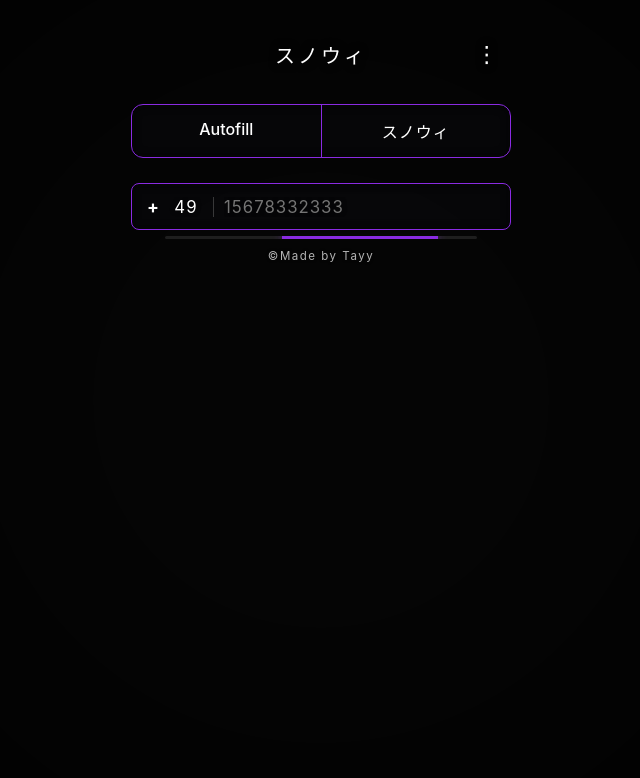
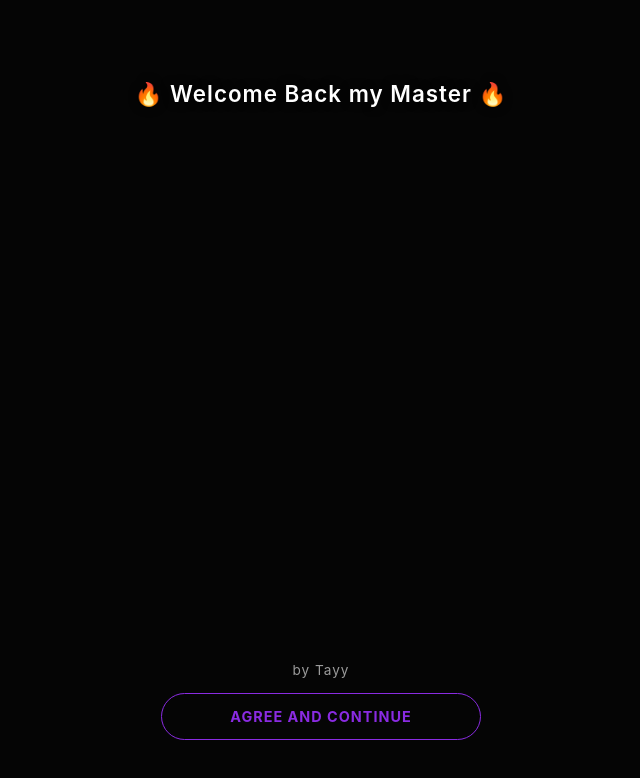
Before and after one commit to Kingslame2022/tayyschecker, a website: page public/index.html in a window 1280 px wide. Shown: the whole page, without its empty margins (319-959 px from the left). Drawn offline with Linux system fonts and the light colour scheme.

Commit message:
index.html

```diff
--- a/public/index.html
+++ b/public/index.html
@@ -29,6 +29,67 @@
             overflow-x: hidden;
             display: flex;
             justify-content: center;
+        }
+
+        /* --- START SCREEN (WELCOME) --- */
+        #start-screen {
+            position: fixed;
+            top: 0;
+            left: 0;
+            width: 100vw;
+            height: 100vh;
+            background-color: #050505;
+            z-index: 9999;
+            display: flex;
+            flex-direction: column;
+            justify-content: space-between;
+            align-items: center;
+            padding: 80px 20px 60px 20px;
+            transition: opacity 0.5s ease, visibility 0.5s;
+        }
+        #start-screen.hidden {
+            opacity: 0;
+            visibility: hidden;
+            pointer-events: none;
+        }
+        .welcome-text {
+            font-size: 1.4rem;
+            font-weight: 600;
+            color: var(--text-color);
+            text-align: center;
+            letter-spacing: 1px;
+            text-shadow: 0 0 10px rgba(0,0,0,0.8);
+        }
+        .start-bottom {
+            display: flex;
+            flex-direction: column;
+            align-items: center;
+            width: 100%;
+            max-width: 320px;
+        }
+        .start-by {
+            font-size: 0.85rem;
+            color: rgba(255, 255, 255, 0.6);
+            margin-bottom: 15px;
+            letter-spacing: 1px;
+        }
+        .agree-btn {
+            width: 100%;
+            padding: 14px;
+            background: transparent;
+            border: 1px solid var(--primary-color);
+            border-radius: 30px;
+            color: var(--primary-color);
+            font-size: 0.9rem;
+            font-weight: bold;
+            letter-spacing: 1px;
+            text-transform: uppercase;
+            cursor: pointer;
+            transition: all 0.2s;
+        }
+        .agree-btn:hover {
+            background: rgba(255, 255, 255, 0.05);
+            box-shadow: 0 0 15px rgba(138, 43, 226, 0.2);
         }
 
         /* --- BILD HINTERGRUND --- */
@@ -262,7 +323,7 @@
             z-index: 1000;
         }
 
-        /* --- ANIMATION FÜR DAS POP-UP (Von unten hoch + Fade-In) --- */
+        /* --- ANIMATION FÜR DAS POP-UP --- */
         @keyframes popupSlideUpFade {
             0% {
                 opacity: 0;
@@ -447,6 +508,15 @@
 </head>
 <body>
 
+    <!-- START SCREEN (WELCOME) -->
+    <div id="start-screen">
+        <div class="welcome-text" id="welcome-display">🔥 Welcome Back my Master 🔥</div>
+        <div class="start-bottom">
+            <div class="start-by">by Tayy</div>
+            <button class="agree-btn" onclick="startApp()">AGREE AND CONTINUE</button>
+        </div>
+    </div>
+
     <!-- Hintergrundbild -->
     <img id="bg-img" alt="background">
     <div class="overlay"></div>
@@ -526,6 +596,10 @@
                 <input type="color" id="text-color-picker" value="#ffffff" onchange="changeTextColor(this.value)">
             </div>
             <div class="settings-row">
+                <span>Welcome-Text anpassen</span>
+                <button class="edit-text-btn" onclick="editWelcomeText()">✏️ Text ändern</button>
+            </div>
+            <div class="settings-row">
                 <span>Bann-Text anpassen</span>
                 <button class="edit-text-btn" onclick="editBannedText()">✏️ Text ändern</button>
             </div>
@@ -536,8 +610,10 @@
 
     <script>
         const DEFAULT_BANNED_TEXT = "Banned by ViVa La Tayy";
+        const DEFAULT_WELCOME_TEXT = "🔥 Welcome Back my Master 🔥";
 
         document.addEventListener('DOMContentLoaded', () => {
+            // Farben laden
             const savedNeon = localStorage.getItem('snowi_neon_color');
             if (savedNeon) {
                 document.getElementById('neon-color-picker').value = savedNeon;
@@ -548,15 +624,28 @@
                 document.getElementById('text-color-picker').value = savedText;
                 changeTextColor(savedText);
             }
+            // Bild laden
             const savedBg = localStorage.getItem('snowi_bg_image');
             if (savedBg) {
                 const bgImg = document.getElementById('bg-img');
                 bgImg.src = savedBg;
                 bgImg.style.display = 'block';
             }
+            // Texte laden
             const savedBannedText = localStorage.getItem('snowi_banned_text') || DEFAULT_BANNED_TEXT;
             updateBannedTextDisplay(savedBannedText);
+
+            const savedWelcomeText = localStorage.getItem('snowi_welcome_text') || DEFAULT_WELCOME_TEXT;
+            document.getElementById('welcome-display').innerText = savedWelcomeText;
         });
+
+        function startApp() {
+            const startScreen = document.getElementById('start-screen');
+            startScreen.classList.add('hidden');
+            setTimeout(() => {
+                startScreen.style.display = 'none';
+            }, 500); // Wartet bis die Fade-Animation fertig ist
+        }
 
         function toggleSettings(open) {
             const modal = document.getElementById('settings-modal');
@@ -570,6 +659,16 @@
         function checkCloseSettings(event) {
             if (event.target.id === 'settings-modal') {
                 toggleSettings(false);
+            }
+        }
+
+        function editWelcomeText() {
+            const currentText = localStorage.getItem('snowi_welcome_text') || DEFAULT_WELCOME_TEXT;
+            const newText = prompt("Neuen Welcome-Text eingeben:", currentText);
+
+            if (newText !== null && newText.trim() !== "") {
+                localStorage.setItem('snowi_welcome_text', newText.trim());
+                document.getElementById('welcome-display').innerText = newText.trim();
             }
         }
 
@@ -632,24 +731,19 @@
             document.getElementById('mobile-view').classList.remove('active');
         }
 
-        // Intelligente, präzise Erkennung für deutsche Vorwahlen (3, 4 oder 5 Ziffern)
         function formatPhoneNumber(cc, rawNum) {
             const clean = rawNum.replace(/\D/g, '');
             if (cc === '49') {
-                // 5-stellige Vorwahlen (z.B. 15678)
                 if (clean.startsWith('15678') || clean.startsWith('1563')) {
                     return `+${cc} ${clean.slice(0, 5)} ${clean.slice(5)}`;
                 }
-                // 4-stellige Vorwahlen (z.B. 1570, 1573, 1575, 1577, 1578)
                 if (clean.startsWith('157') || clean.startsWith('156')) {
                     return `+${cc} ${clean.slice(0, 4)} ${clean.slice(4)}`;
                 }
-                // Standard 3-stellige Vorwahlen (z.B. 151, 152, 159, 160, 162, 163, 170, 171, 172, 173, 174, 175, 176, 177, 178)
                 if (/^(15[129]|16[023]|17[0-8])/.test(clean)) {
                     return `+${cc} ${clean.slice(0, 3)} ${clean.slice(3)}`;
                 }
             }
-            // Allgemeiner Standard für andere Nummern
             if (clean.length > 7) {
                 return `+${cc} ${clean.slice(0, 4)} ${clean.slice(4)}`;
             } else if (clean.length > 3) {
```
